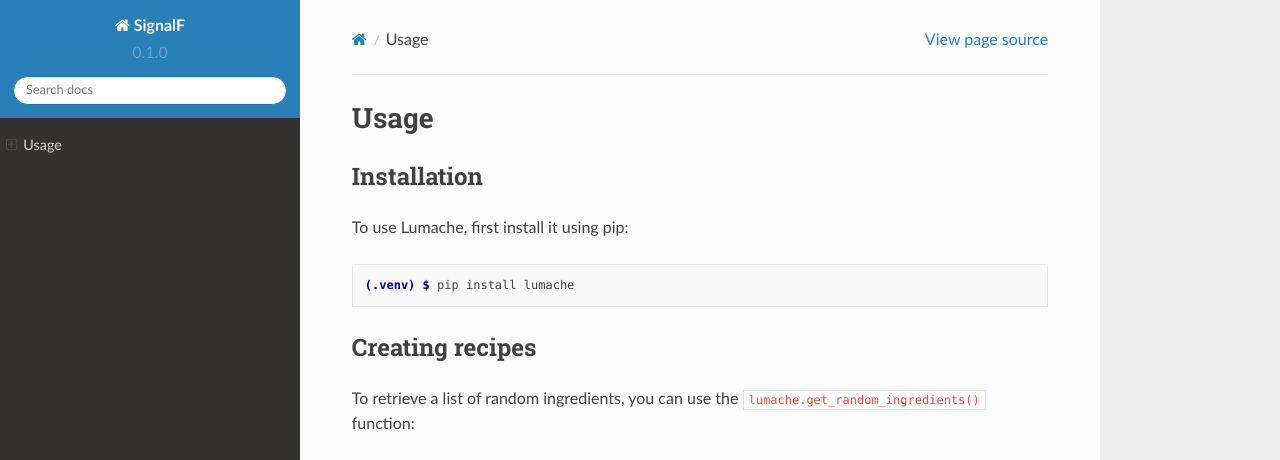
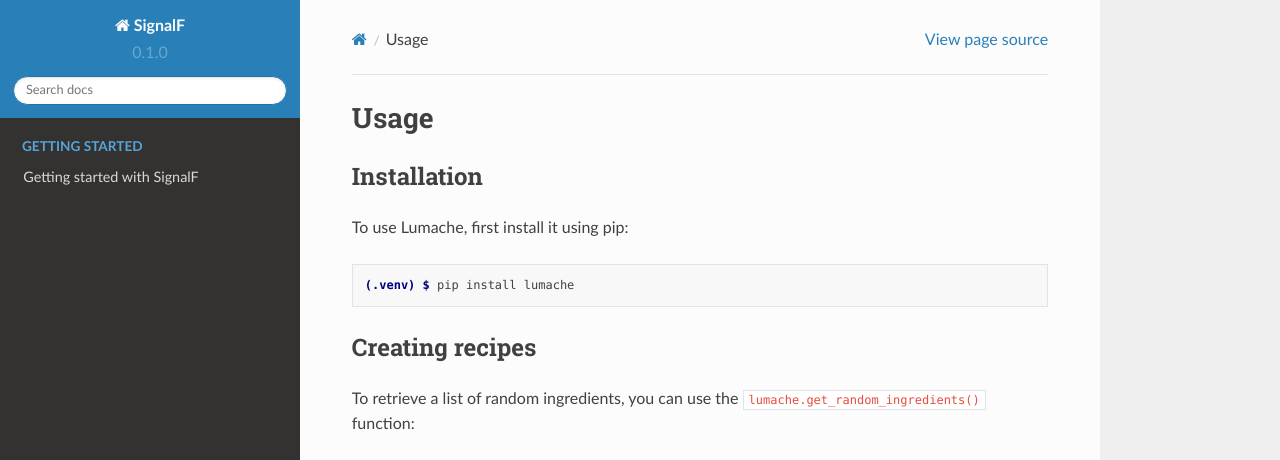
Before and after one commit to SignalF/SignalF.Documentation, a Sphinx documentation site: the page built from docs/source/usage.rst, in a window 1280 px wide and 1036 px high. Shown: the top 460 px of the window. Built offline with Sphinx 7.4.7 and the Read the Docs theme 2.0.0, drawn with Linux system fonts in a browser that asks for light colours; pages that are not in the unit, such as notebooks, are missing from menus; grey boxes are pictures that could not be loaded.

Commit message:
Added file.

```diff
--- /dev/null
+++ b/docs/source/architectural_overview.rst
@@ -0,0 +1,2 @@
+Architectural overview
+============================
--- a/docs/source/index.rst
+++ b/docs/source/index.rst
@@ -5,7 +5,7 @@
    :maxdepth: 2
    :caption: Getting started
 
-   archtecture overview
+   /getting-started
 
 .. toctree::
    :maxdepth: 2
```
